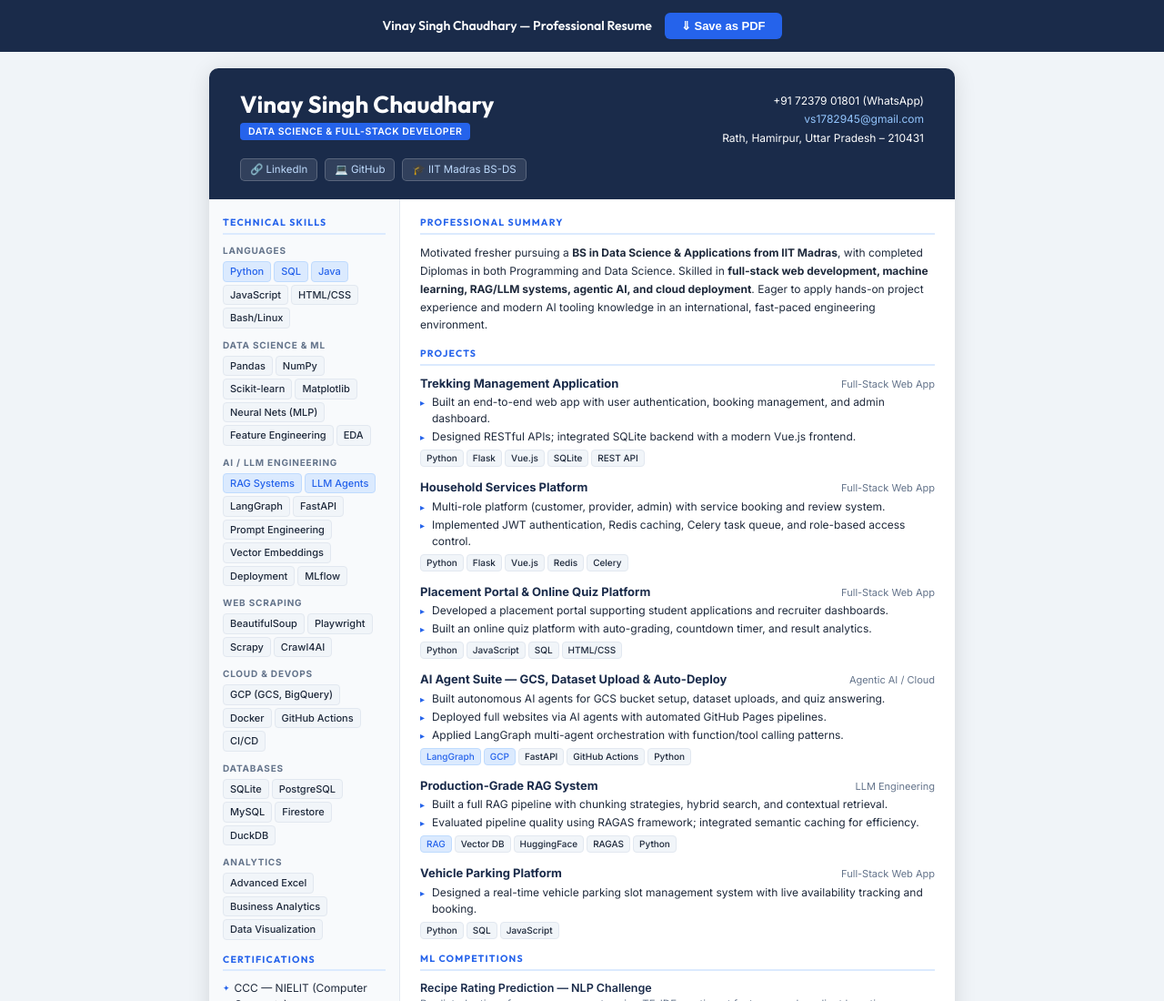
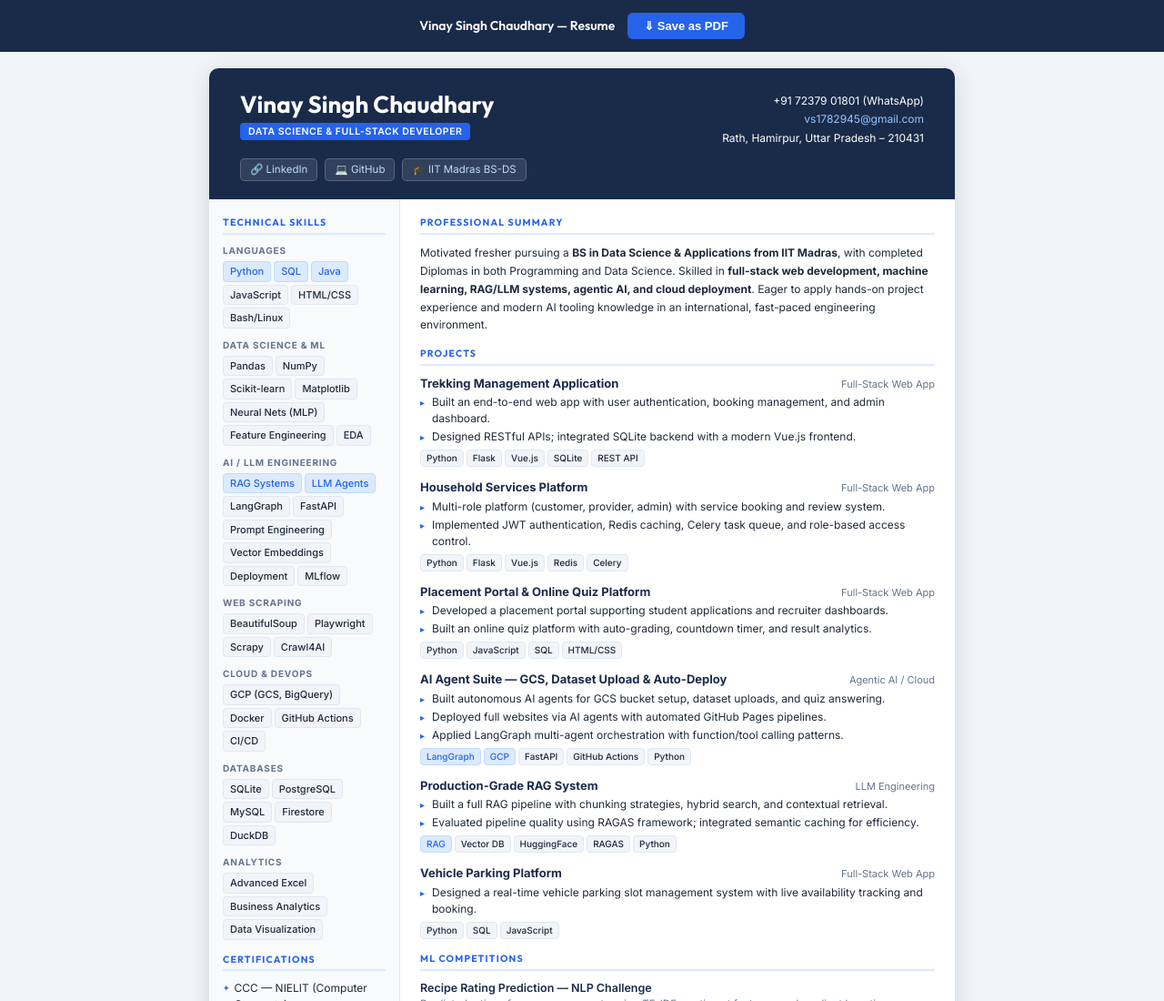
Before and after one commit to VinaySinghChaudhary1/VinaySinghChaudhary1.github.io, a plain HTML site: page index.html in a window 1280 px wide. Shown: the top 1100 px of the page at 91% size. Drawn offline with Linux system fonts and the light colour scheme.

Commit message:
Update resume content

```diff
--- a/index.html
+++ b/index.html
@@ -282,7 +282,7 @@
 
 <!-- TOOLBAR - screen only, never prints -->
 <div class="toolbar no-print">
-  <h3>Vinay Singh Chaudhary &mdash; Professional Resume</h3>
+  <h3>Vinay Singh Chaudhary &mdash; Resume</h3>
   <button class="btn-print" onclick="window.print()">&#8659; Save as PDF</button>
 </div>
 
```
